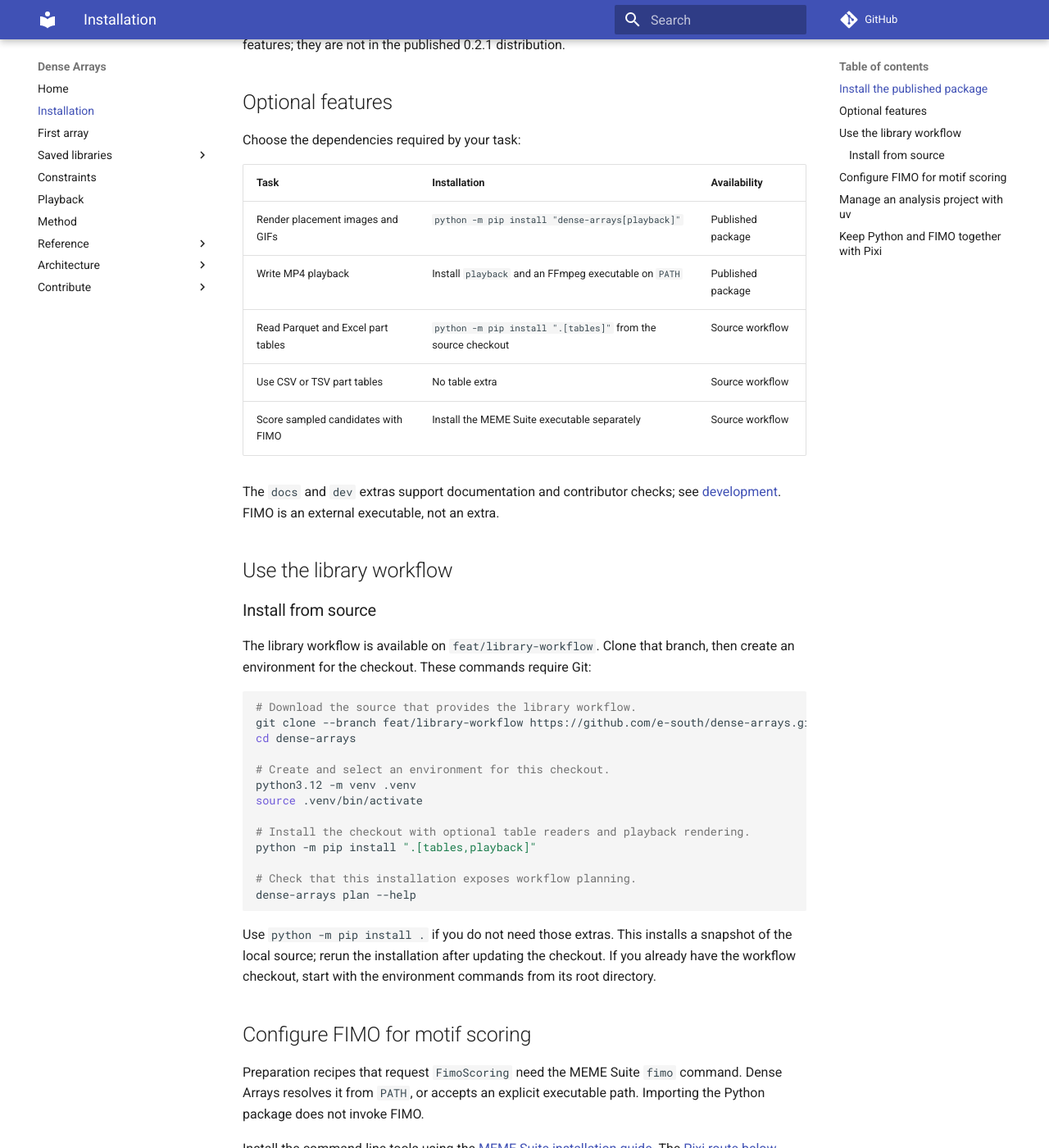
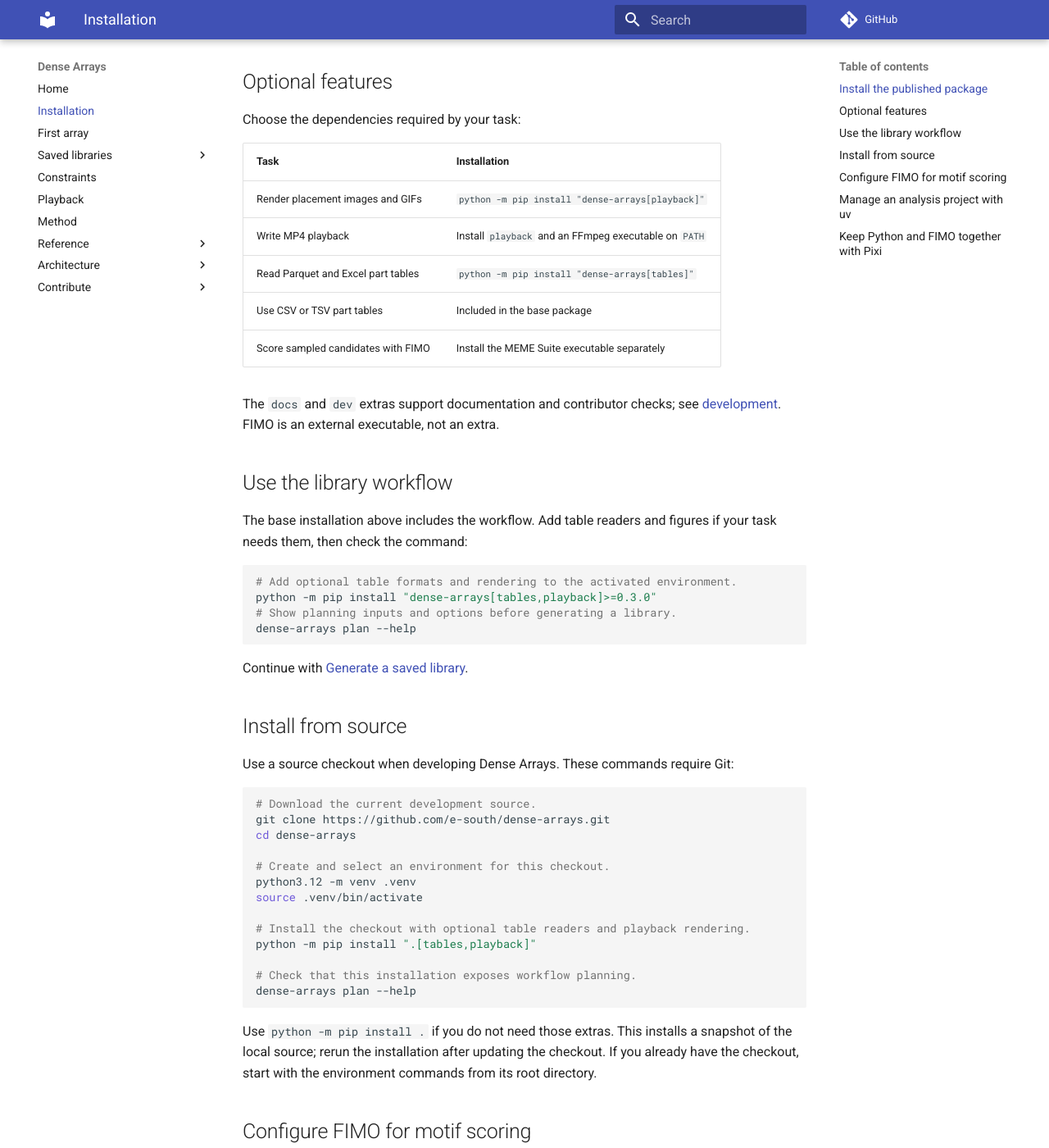
Before and after one commit to e-south/dense-arrays, an MkDocs documentation site: the page built from docs/installation.md, in a window 1280 px wide and 1400 px high, scrolled down 932 px. Shown: the whole window at 82% size. Built offline with MkDocs 1.6.1 and Material for MkDocs 9.7.7, drawn with Linux system fonts in a browser that asks for light colours; comment, search, counter and statistics services are not loaded; some of the changed text lies outside the part shown.

Commit message:
Route installation to the published workflow and show the PyPI version

````diff
--- a/docs/installation.md
+++ b/docs/installation.md
@@ -41,36 +41,46 @@
 Continue with [your first array](quickstart.md). That example uses the published
 optimizer and needs no FIMO installation.
 
-The published [0.2.1 package](https://pypi.org/project/dense-arrays/0.2.1/)
-provides direct packing and playback. The parts-to-library workflow and `tables`
-extra described in this documentation require the source checkout containing
-those features; they are not in the published 0.2.1 distribution.
+The published [0.3.0 package](https://pypi.org/project/dense-arrays/0.3.0/)
+includes direct packing, part preparation, library generation and supplied-array
+collections. All workflow guides below use that release or later.
 
 ## Optional features
 
 Choose the dependencies required by your task:
 
-| Task | Installation | Availability |
-| --- | --- | --- |
-| Render placement images and GIFs | `python -m pip install "dense-arrays[playback]"` | Published package |
-| Write MP4 playback | Install `playback` and an FFmpeg executable on `PATH` | Published package |
-| Read Parquet and Excel part tables | `python -m pip install ".[tables]"` from the source checkout | Source workflow |
-| Use CSV or TSV part tables | No table extra | Source workflow |
-| Score sampled candidates with FIMO | Install the MEME Suite executable separately | Source workflow |
+| Task | Installation |
+| --- | --- |
+| Render placement images and GIFs | `python -m pip install "dense-arrays[playback]"` |
+| Write MP4 playback | Install `playback` and an FFmpeg executable on `PATH` |
+| Read Parquet and Excel part tables | `python -m pip install "dense-arrays[tables]"` |
+| Use CSV or TSV part tables | Included in the base package |
+| Score sampled candidates with FIMO | Install the MEME Suite executable separately |
 
 The `docs` and `dev` extras support documentation and contributor checks; see
 [development](development.md). FIMO is an external executable, not an extra.
 
 ## Use the library workflow
 
-### Install from source
-
-The library workflow is available on `feat/library-workflow`. Clone that branch,
-then create an environment for the checkout. These commands require Git:
+The base installation above includes the workflow. Add table readers and figures
+if your task needs them, then check the command:
 
 ```bash
-# Download the source that provides the library workflow.
-git clone --branch feat/library-workflow https://github.com/e-south/dense-arrays.git
+# Add optional table formats and rendering to the activated environment.
+python -m pip install "dense-arrays[tables,playback]>=0.3.0"
+# Show planning inputs and options before generating a library.
+dense-arrays plan --help
+```
+
+Continue with [Generate a saved library](library-workflow.md).
+
+## Install from source
+
+Use a source checkout when developing Dense Arrays. These commands require Git:
+
+```bash
+# Download the current development source.
+git clone https://github.com/e-south/dense-arrays.git
 cd dense-arrays
 
 # Create and select an environment for this checkout.
@@ -86,7 +96,7 @@
 
 Use `python -m pip install .` if you do not need those extras. This installs a
 snapshot of the local source; rerun the installation after updating the checkout.
-If you already have the workflow checkout, start with the environment commands
+If you already have the checkout, start with the environment commands
 from its root directory.
 
 ## Configure FIMO for motif scoring
@@ -148,11 +158,11 @@
 The `--no-workspace` option keeps this project separate from any parent project.
 Run an existing Python script with `uv run python path/to/analysis.py`.
 
-To use a local workflow checkout instead of the published package, replace the
+To develop against a local checkout, replace the
 `uv add` command with this [path dependency](https://docs.astral.sh/uv/concepts/projects/dependencies/#path):
 
 ```bash
-# Replace ../dense-arrays with the path to the checkout containing the workflow.
+# Replace ../dense-arrays with the path to your development checkout.
 uv add "dense-arrays[tables,playback] @ ../dense-arrays"
 
 # Confirm that the selected source provides workflow planning.
@@ -164,8 +174,7 @@
 Use a [Pixi project](https://pixi.prefix.dev/latest/python/tutorial/) if you want
 one environment for Python packages and the MEME Suite executable. Bioconda's
 [`meme` package](https://bioconda.github.io/recipes/meme/README.html) includes FIMO.
-Choose a new project directory. Replace the absolute file URL below with the
-location of a checkout containing the workflow:
+Choose a new project directory:
 
 ```bash
 # Create a project using the channels that supply Python and MEME Suite.
@@ -175,8 +184,8 @@
 # Resolve Python and the MEME Suite command-line programs together.
 pixi add "python=3.12" meme
 
-# Add the local Python package through Pixi's PyPI dependency support.
-pixi add --pypi "dense-arrays @ file:///absolute/path/to/dense-arrays"
+# Add the published Python package through Pixi's PyPI dependency support.
+pixi add --pypi "dense-arrays>=0.3.0"
 
 # Confirm both commands are available in the same project environment.
 pixi run fimo --version
````
Also changed, not shown: README.md (+10 -1 lines), docs/index.md (+1 -1 lines).
